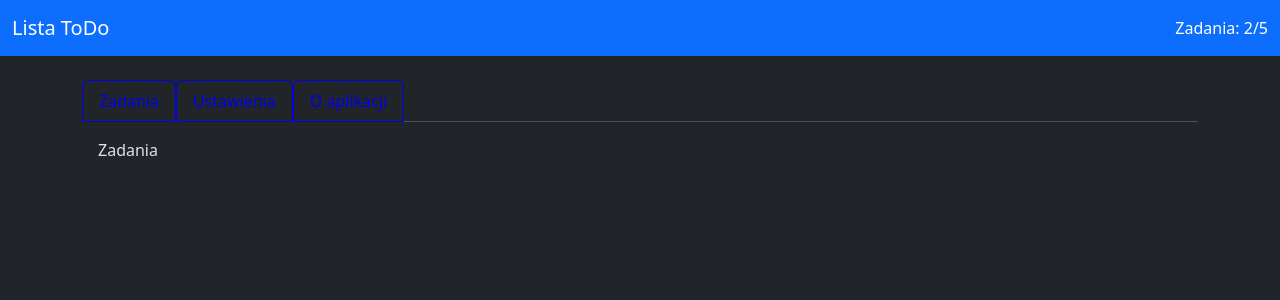
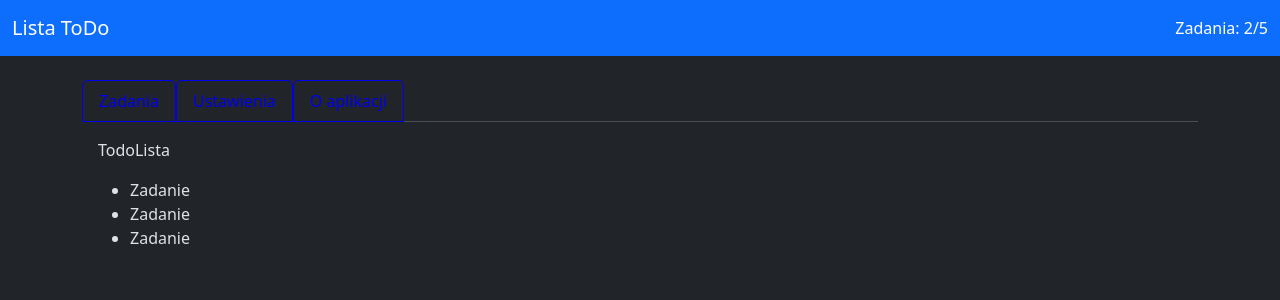
Before and after one commit to damjes/react-rozbudowane-todo, a React (Vite) app: page / in a window 1280 px wide. Shown: the top 300 px of the page. Built offline with nearby package versions, Linux system fonts and the light colour scheme.

Commit message:
Stworzenie komponentów pod listę zadań

```diff
--- a/src/App.tsx
+++ b/src/App.tsx
@@ -5,13 +5,14 @@ import 'bootstrap/dist/js/bootstrap.js'
 import UstalStyl from './komponenty/UstalStyl'
 import { dostępneStyle } from './dostepneStyle'
 import WybieraczStylu from './komponenty/WybieraczStylu'
+import TodoLista from './komponenty/TodoLista'
 
 function App() {
 	const [styl, setStyl] = useState(dostępneStyle[0])
 	const [czyCiemny, setCzyCiemny] = useState(true)
 
 	const strony = [
-		{ nazwa: 'Zadania', komponent: <p>Zadania</p> },
+		{ nazwa: 'Zadania', komponent: <TodoLista /> },
 		{
 			nazwa: 'Ustawienia',
 			komponent: (
--- /dev/null
+++ b/src/komponenty/TodoLista.tsx
@@ -0,0 +1,14 @@
+import Zadanie from "./Zadanie"
+
+function TodoLista() {
+    return <>
+        <p>TodoLista</p>
+        <ul>
+            <Zadanie />
+            <Zadanie />
+            <Zadanie />
+        </ul>
+    </>
+}
+
+export default TodoLista
--- /dev/null
+++ b/src/komponenty/Zadanie.tsx
@@ -0,0 +1,5 @@
+function Zadanie() {
+    return <li>Zadanie</li>
+}
+
+export default Zadanie
```
